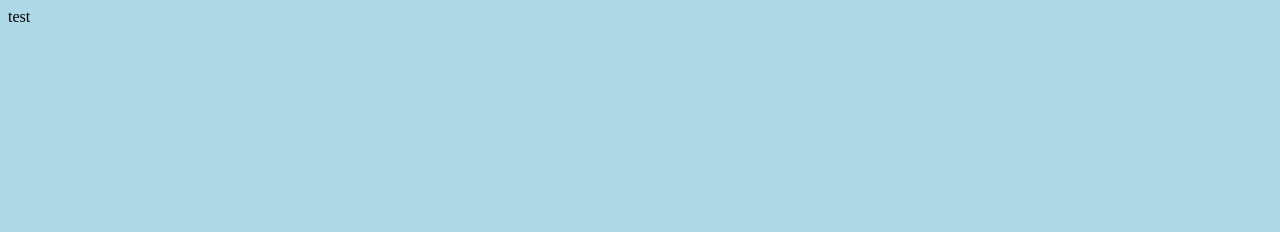
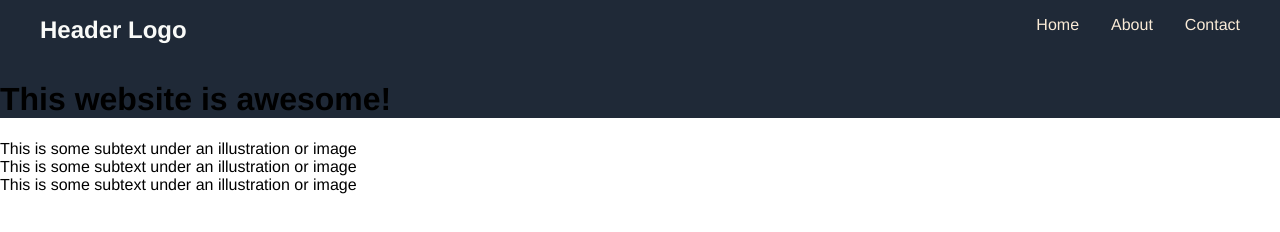
Before and after one commit to AlexAsciutto/landing-page, a plain HTML site: page index.html in a window 1280 px wide. Drawn offline with Linux system fonts and the light colour scheme.

Commit message:
Create HTML & CSS for header

```diff
--- a/index.html
+++ b/index.html
@@ -4,10 +4,46 @@
     <meta charset="UTF-8">
     <meta http-equiv="X-UA-Compatible" content="IE=edge">
     <meta name="viewport" content="width=device-width, initial-scale=1.0">
-    <title>Document</title>
+    <title>Landing Page</title>
     <link rel="stylesheet" href="style.css">
 </head>
 <body>
-    <header>test</header>
+
+    <!--FIRST SECTION-->
+    <div class="first-section">
+
+        <div class="header">
+            <div class="logo">Header Logo</div>
+            <div class="right-links">
+                <ul>
+                    <li><a href="">Home</a></li>
+                    <li><a href="">About</a></li>
+                    <li><a href="">Contact</a></li>
+                </ul>
+            </div>
+        </div>
+
+
+        <div class="content">
+            <div class="content-left>">
+                <h1>This website is awesome!</h1>
+            </div>
+            <div class="content-right>">
+
+            </div>
+        </div>
+
+    </div>
+
+    <!--SECOND MAJOR SECTION-->
+
+    <div class="information">
+        <div class="container">
+            <div class="random">This is some subtext under an illustration or image</div>
+            <div class="random">This is some subtext under an illustration or image</div>
+            <div class="random">This is some subtext under an illustration or image</div>
+        </div>
+    </div>
+
 </body>
 </html>
--- a/style.css
+++ b/style.css
@@ -1,3 +1,54 @@
-body {
-    background-color: lightblue;
-  }
+
+/*FIRST SECTION*/
+
+.first-section {
+    background-color: #1f2937;
+}
+
+/*Header specific*/
+
+.header {
+    display: flex;
+    color: antiquewhite;
+}
+
+.logo {
+    display: flex;
+    justify-content: center;
+    align-items: center;
+    padding:16px;
+    color:#F9FAF8;
+    font-size: 24px;
+    font-weight:700;
+    margin-left: 24px;
+}
+
+ul, .right-links {
+    list-style: none;
+    display: flex;
+    flex:1;
+    justify-content: flex-end;
+    margin-right: 20px;
+}
+
+ul {
+    display: flex;
+    flex:1;
+}
+
+a {
+    text-decoration: none;
+    color:antiquewhite;
+    font-weight:500;
+
+}
+
+li {
+    padding-left: 32px;
+}
+
+html, body {
+  margin: 0;
+  padding: 0;
+  font-family: 'PT Sans', Helvetica, sans-serif;
+}
```
